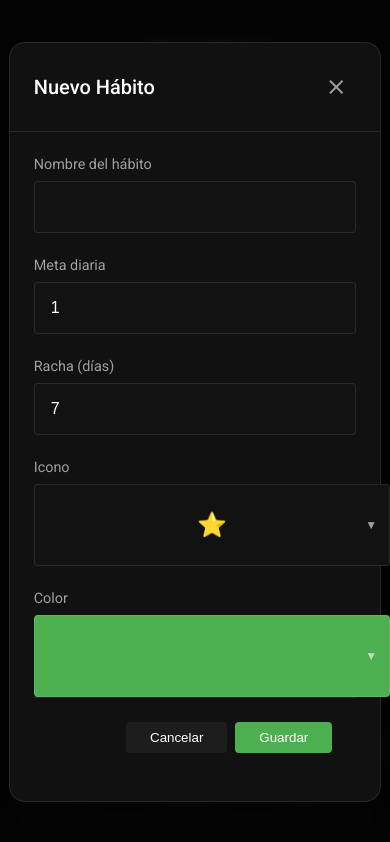
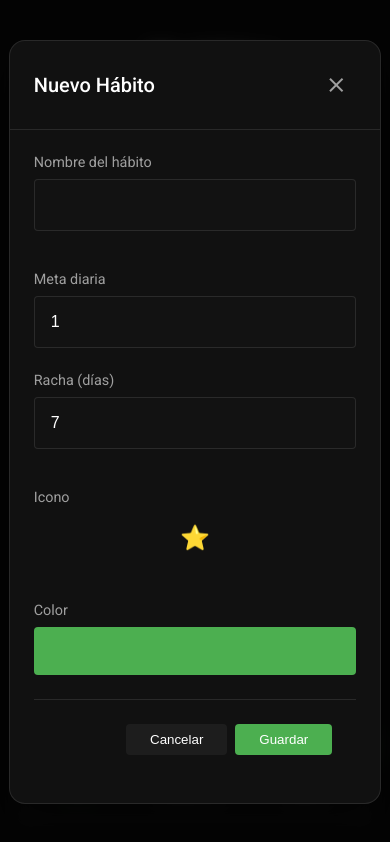
Before and after one commit to Codearlo/habitos_app, a plain HTML site: page index.html in a window 390 px wide. Both pictures are taken after a click on the button "add". Shown: the top 842 px of the page. Drawn offline with Linux system fonts and the light colour scheme.

Commit message:
Subiendo los archivos

```diff
--- a/index.html
+++ b/index.html
@@ -52,7 +52,7 @@
                 </button>
             </div>
             <form id="habitForm">
-                <div class="form-grid">
+                <div class="form-row-2-col">
                     <div class="input-group">
                         <label for="habitName">Nombre del hábito</label>
                         <input type="text" id="habitName" name="habitName" required>
@@ -61,6 +61,8 @@
                         <label for="habitGoal">Meta diaria</label>
                         <input type="number" id="habitGoal" name="habitGoal" min="1" value="1" required>
                     </div>
+                </div>
+                <div class="form-row-3-col">
                     <div class="input-group">
                         <label for="habitDesiredStreak">Racha (días)</label>
                         <input type="number" id="habitDesiredStreak" name="habitDesiredStreak" min="1" value="7" required>
--- a/styles.css
+++ b/styles.css
@@ -684,24 +684,29 @@ h1 {
 }
 
 /* Layout para formulario */
-.form-grid {
+.form-row-2-col, .form-row-3-col {
     display: grid;
+    gap: var(--spacing-md);
+}
+.form-row-2-col {
     grid-template-columns: repeat(2, 1fr);
-    gap: var(--spacing-lg);
+    margin-bottom: var(--spacing-md);
 }
-
-.form-grid > .input-group {
+.form-row-3-col {
+    grid-template-columns: repeat(3, 1fr);
+}
+.form-row-2-col > .input-group,
+.form-row-3-col > .input-group {
     margin-bottom: 0;
 }
-
 
 /* Selectores personalizados */
 .icon-display, .color-display {
     width: 100%;
-    padding: var(--spacing-md);
-    border: 1px solid var(--border-color);
+    padding: 0;
+    border: none;
     border-radius: var(--border-radius-sm);
-    background-color: #121212;
+    background-color: transparent;
     color: var(--text-color);
     cursor: pointer;
     display: flex;
@@ -711,14 +716,6 @@ h1 {
     min-height: 48px;
     transition: var(--transition-fast);
     position: relative;
-}
-
-.icon-display::after, .color-display::after {
-    content: '▼';
-    position: absolute;
-    right: 12px;
-    font-size: 12px;
-    color: var(--text-secondary);
 }
 
 .icon-display:hover, .color-display:hover {
@@ -891,8 +888,15 @@ h1 {
         bottom: 4.5rem;
     }
 
-    .form-grid {
+    .form-row-2-col, .form-row-3-col {
         grid-template-columns: 1fr;
+    }
+    .form-row-2-col {
+        margin-bottom: 0;
+    }
+    .form-row-2-col > .input-group,
+    .form-row-3-col > .input-group {
+        margin-bottom: var(--spacing-lg);
     }
 
     .modal-content {
```
